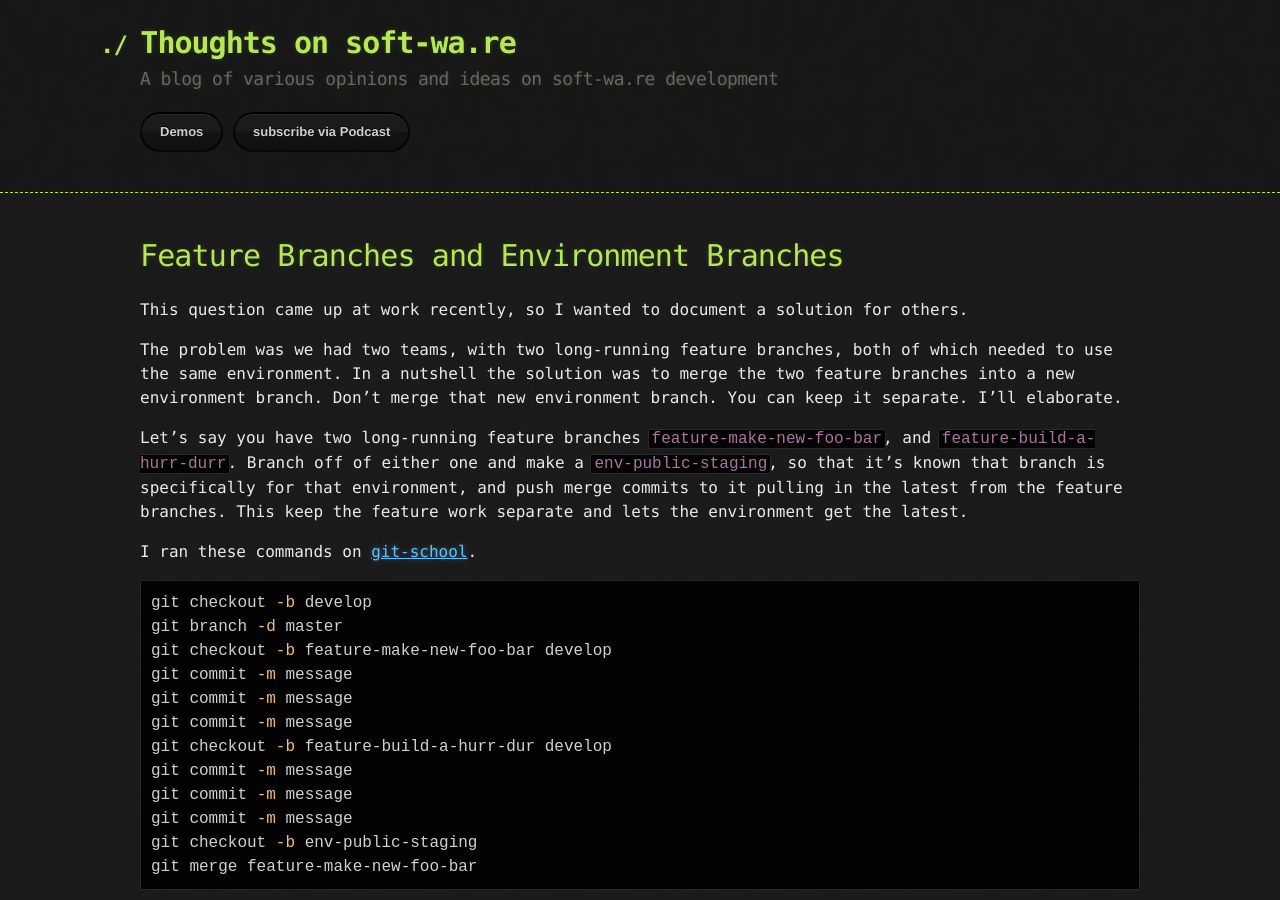
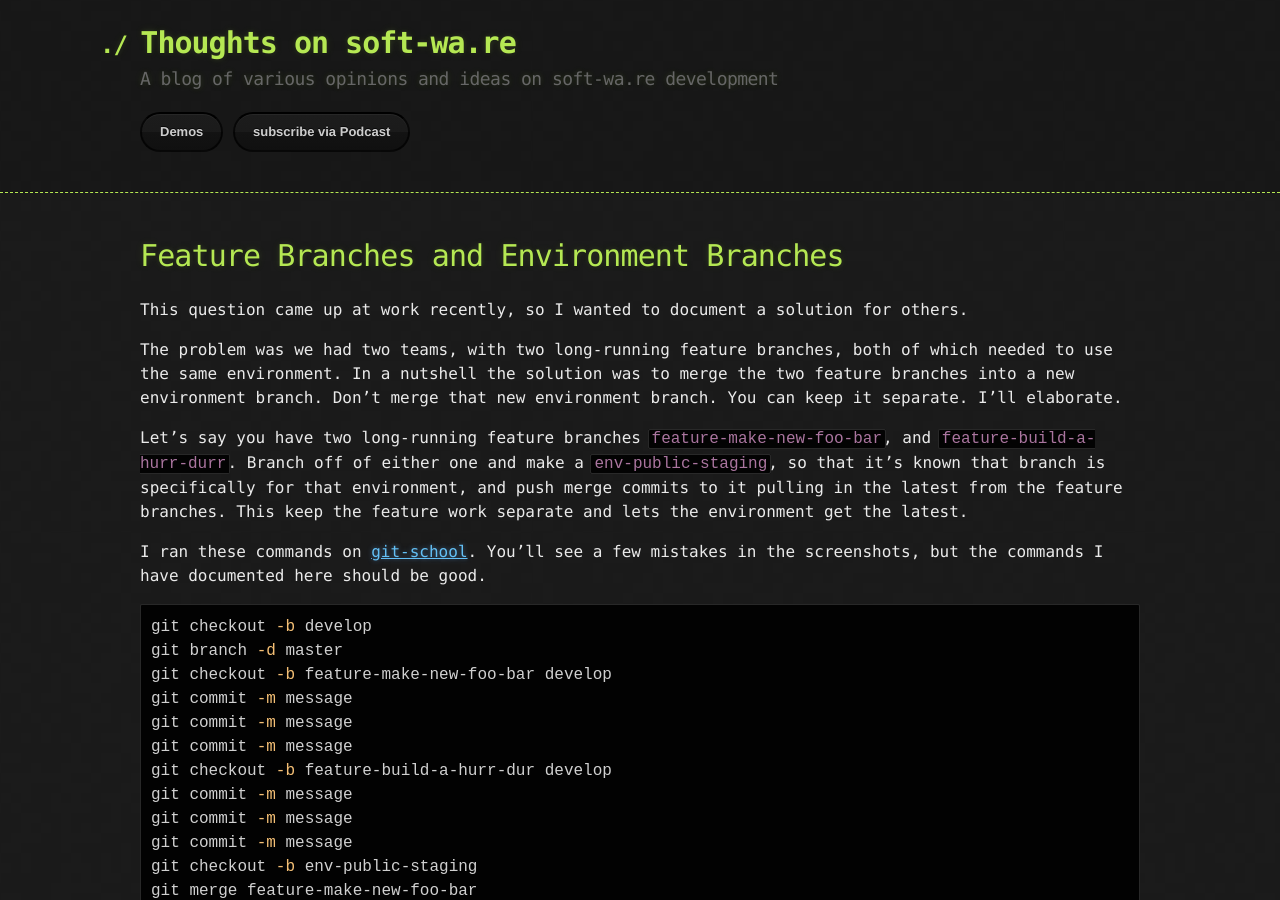
Before and after one commit to tbeckenhauer/tbeckenhauer.github.io, a Jekyll site: the page built from _tutorials/feature-branches-and-environment-branches.markdown, in a window 1280 px wide and 900 px high. Built offline with Jekyll 4.4.1, drawn with Linux system fonts in a browser that asks for light colours.

Commit message:
feature-branches-and-environments

````diff
--- a/_tutorials/feature-branches-and-environment-branches.markdown
+++ b/_tutorials/feature-branches-and-environment-branches.markdown
@@ -11,7 +11,7 @@ The problem was we had two teams, with two long-running feature branches, both o
 
 Let's say you have two long-running feature branches `feature-make-new-foo-bar`, and `feature-build-a-hurr-durr`. Branch off of either one and make a `env-public-staging`, so that it's known that branch is specifically for that environment, and push merge commits to it pulling in the latest from the feature branches.  This keep the feature work separate and lets the environment get the latest.
 
-I ran these commands on [git-school](https://git-school.github.io/visualizing-git/#free).
+I ran these commands on [git-school](https://git-school.github.io/visualizing-git/#free).  You'll see a few mistakes in the screenshots, but the commands I have documented here should be good.
 
 ```bash
 git checkout -b develop
````
